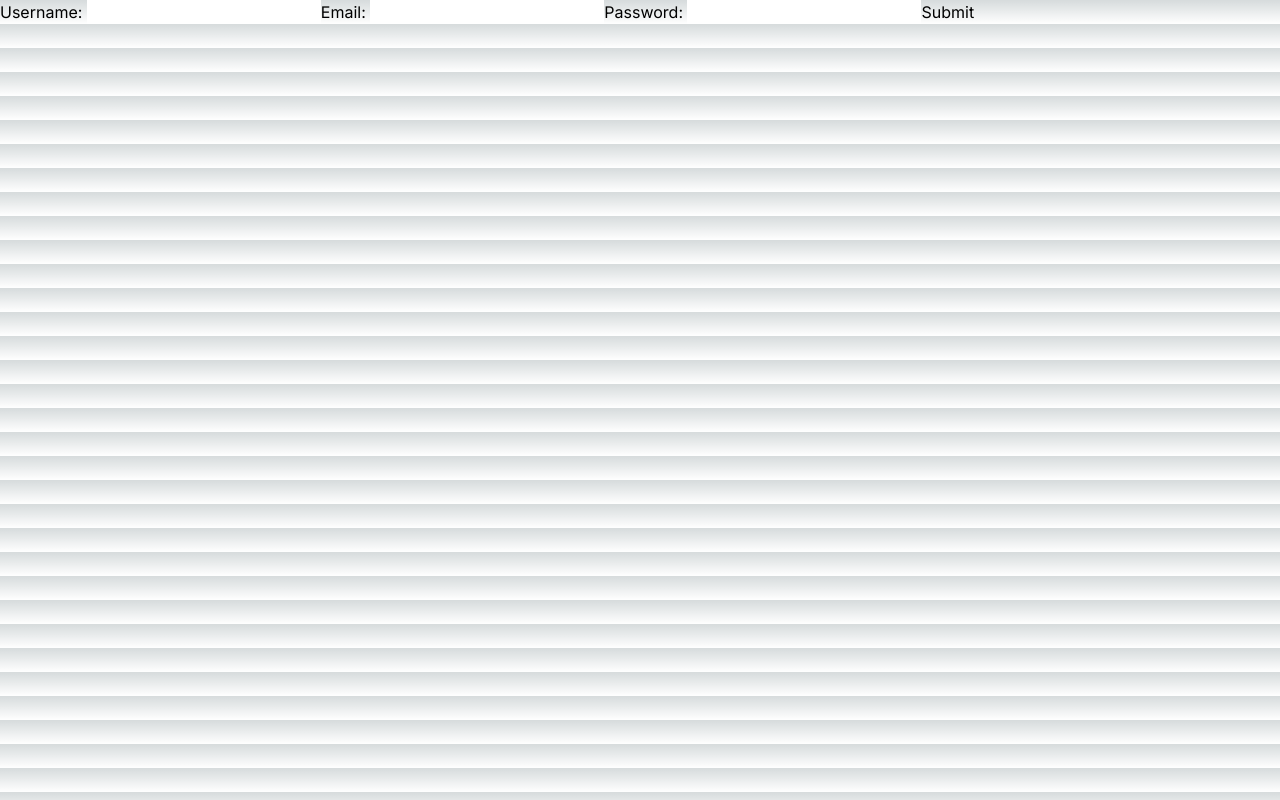
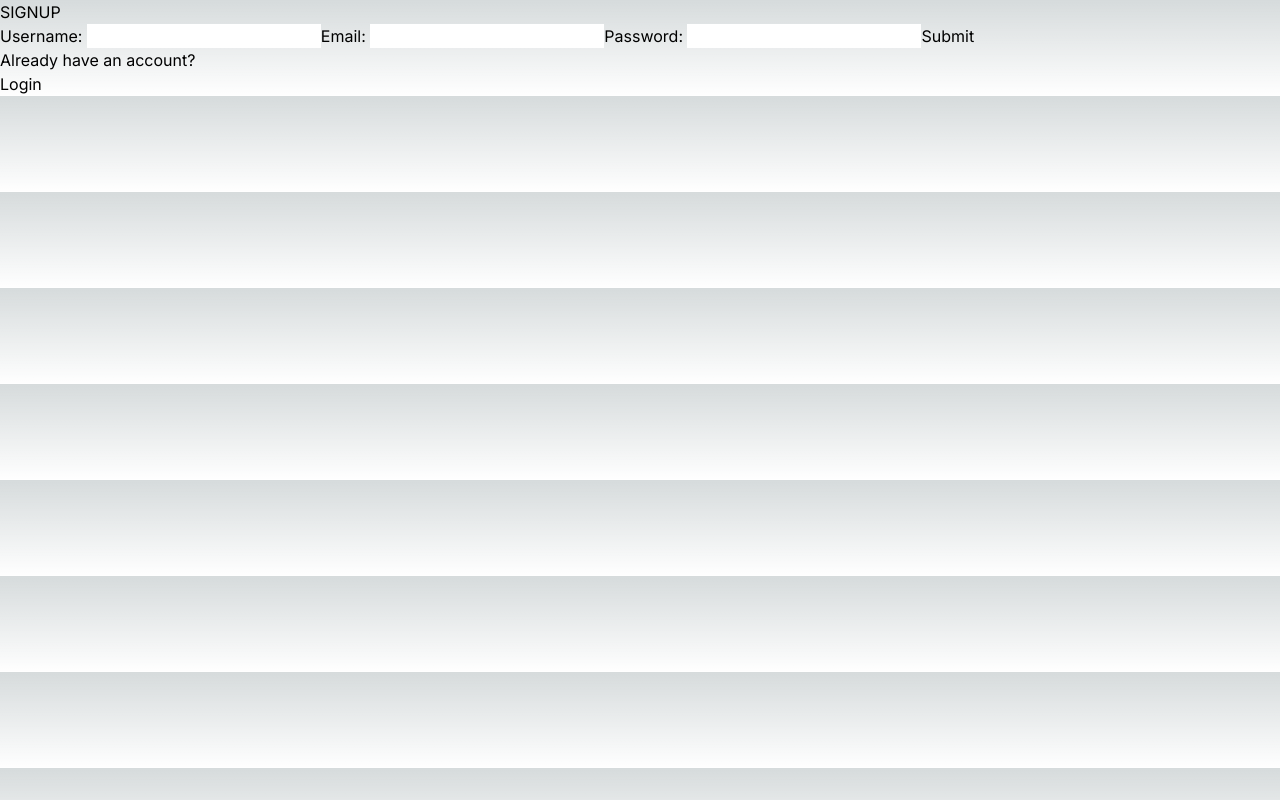
Before and after one commit to nikobatzi1990/meltdown-tracker-typescript, a Next.js app in the folder client/: page /signup in a window 1280 px wide. Built offline with nearby package versions, Linux system fonts and the light colour scheme.

Commit message:
feat: add links

```diff
--- a/client/app/login/page.tsx
+++ b/client/app/login/page.tsx
@@ -1,6 +1,7 @@
 "use client";
 import { useState } from "react";
 import Input from "../components/Input";
+import Link from "next/link";
 
 export default function Login() {
   const [username, setUsername] = useState('');
@@ -8,6 +9,7 @@ export default function Login() {
   const [password, setPassword] = useState('');
   return (
     <>
+    <h1>LOGIN</h1>
       <form>
         <Input
           id="username"
@@ -32,6 +34,8 @@ export default function Login() {
         />
         <Input type="submit"/>
       </form>
+      <p>Don&apos;t have an account?</p>
+      <Link href='/signup'>Sign Up!</Link>
     </>
   );
 }
--- a/client/app/signup/page.tsx
+++ b/client/app/signup/page.tsx
@@ -1,6 +1,7 @@
 "use client";
 import { useState } from "react";
 import Input from "../components/Input";
+import Link from "next/link";
 
 export default function Signup() {
   const [username, setUsername] = useState('');
@@ -9,6 +10,7 @@ export default function Signup() {
 
   return (
     <>
+      <h1>SIGNUP</h1>
       <form>
         <Input
           id="username"
@@ -33,6 +35,8 @@ export default function Signup() {
         />
         <Input type="submit"/>
       </form>
+      <p>Already have an account?</p>
+      <Link href='/login'>Login</Link>
     </>
   );
 }
```
